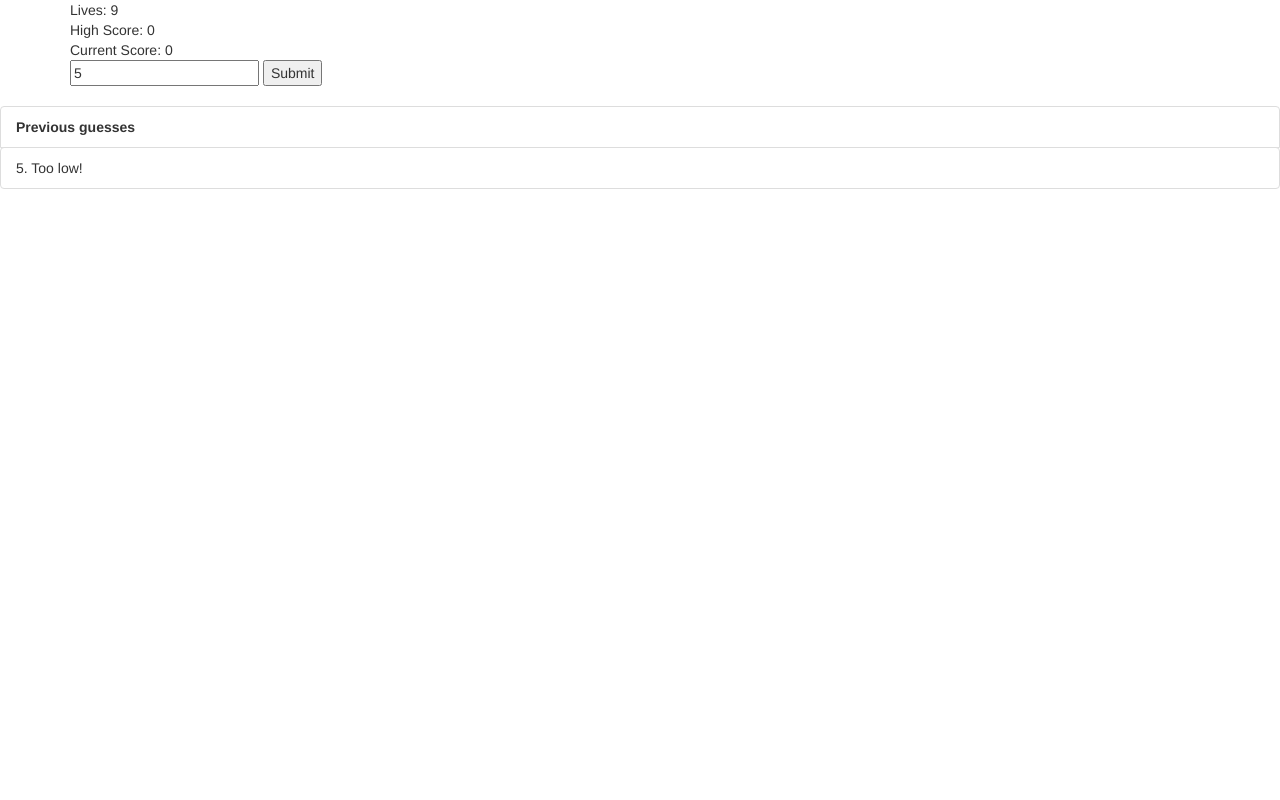
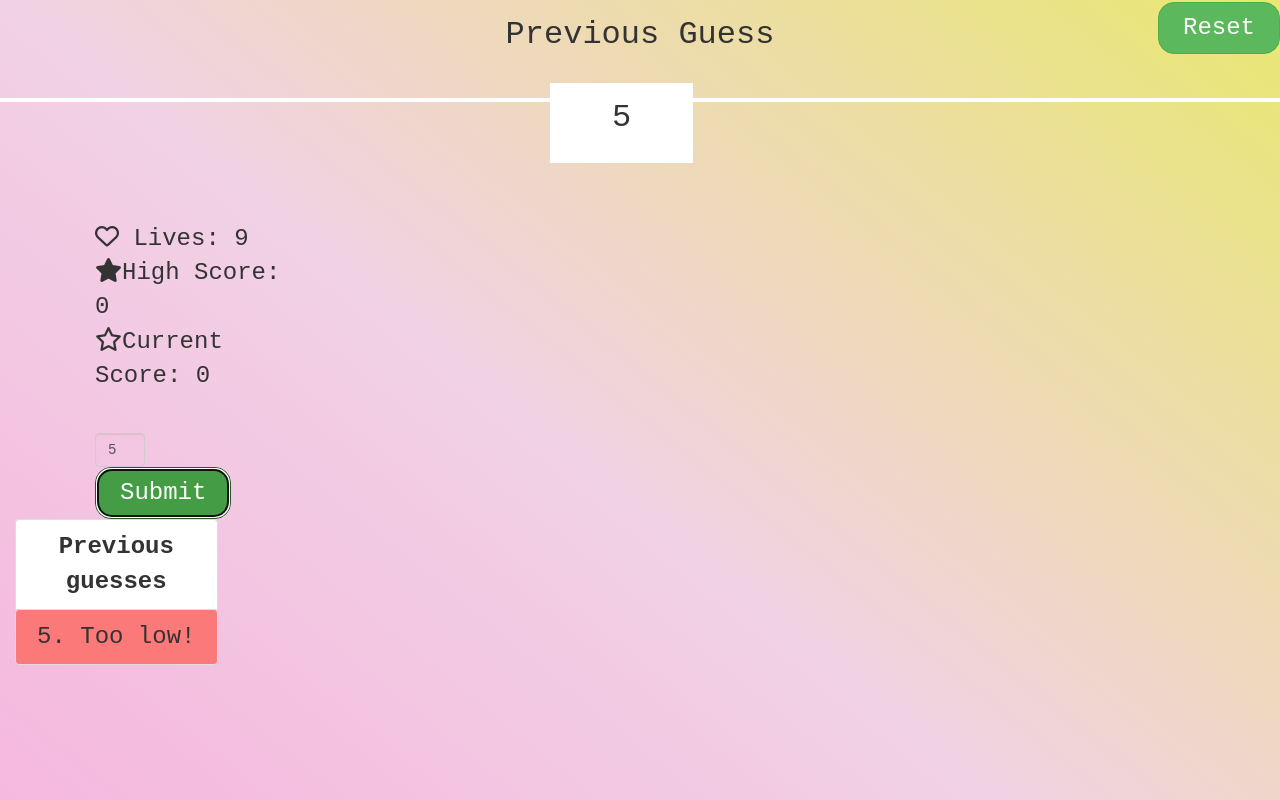
Before and after one commit to G-Jeffrey/test, a plain HTML site: page project3/index.html in a window 1280 px wide. Both pictures are taken after typing "5" into the empty fields and a click on the button "Submit". Shown: the top 800 px of the page. Drawn offline with nearby package versions, Linux system fonts and the light colour scheme.

Commit message:
project 3 done

```diff
--- a/project3/index.html
+++ b/project3/index.html
@@ -6,24 +6,121 @@
     <title>Project 3</title>
     <link rel="stylesheet" href="https://maxcdn.bootstrapcdn.com/bootstrap/3.4.0/css/bootstrap.min.css">
     <link rel="stylesheet" href="style.css">
+    <script src="https://kit.fontawesome.com/1ed23d32e7.js" crossorigin="anonymous"></script>
+    <style>
+        body{
+            font-family: 'Courier New', Courier, monospace;
+            background-image: linear-gradient(to top right, rgb(247, 176, 220), rgb(241, 209, 229), rgb(233, 231, 113));
+            background-repeat: no-repeat;
+            height: 130vh;
+            margin:0;
+            font-size: 3vh;
+        }
+        #body{
+            position: absolute;
+            height: 130vh;
+            width:100%;
+            text-align: center;
+            align-items: center;
+            z-index: 0;
+        }
+        .red{
+            background-color:rgb(252, 121, 121);
+        }
+        .green{
+            background-color:rgb(120, 248, 137);
+        }
+        #guess{
+            background-color:rgba(0,0,0,0);
+        }
+        hr{
+            border: none;
+            height: 0.5vh;
+            background-color: white;
+        }
+        .prevGuess{
+            width:100%;
+            margin-top: 5vh;
+            margin-bottom: 10vh;
+        }
+        .line{
+            width:100%;
+            height: .5vh;
+            background-color: white;
+
+        }
+        .block{
+            position: absolute;
+            width:17.8vh;
+            height: 10vh;
+            background-color: white;
+            top:8%;
+            left: 43%;
+        }
+        .guess{
+            padding-top: 1.5vh;
+            overflow: hidden;
+            text-align: center;
+            font-size: 4vh;
+        }
+        /* @media (min-width: 768px) {
+            .guess{
+                font-size: 20px;
+            }
+        }
+        @media (min-width: 1200px) {
+            .guess{
+                font-size: 30px;
+            }
+        } */
+        .btn{
+            font-size:3vh;
+            padding-top:1vh;
+            padding-bottom:1vh;
+            padding-left:3vh;
+            padding-right:3vh;
+            border-radius: 2vh;
+        }
+        .reset{
+            float:right;
+            margin-top:-7vh;
+        }
+        .display{
+            padding-top: 5vh;
+            padding-left:10vh;
+            text-align: left;
+        }
+    </style>
 </head>
 <body>
-    <div class="container">
-            <div class="display">
-            <div class="col"> Lives: <span id="lives"></span></div>
-            <div class="col"> High Score: <span id="highScore"></span></div>
-            <div class="col"> Current Score: <span id="score"></span></div>
+
+    <span id="body">
+        <div class="guess">Previous Guess</div>
+        <button onclick="reset()" class="btn btn-success reset">Reset</button>
+    <div class="prevGuess">
+
+        <div class="line"></div>
+        <div class="block">
+            <div class="guess" id="prev">??</div>
         </div>
-        <input id="guess" type="number" placeholder="1-100">
-        <input type="button" onclick="clicked()" value="Submit">
+    </div>
+    <div class="container col-xs-6 col-md-6 col-lg-3">
+        <div class="display">
+            <div class="col"><i class="far fa-heart"></i> Lives: <span id="lives"></span></div>
+            <div class="col"><i class="fas fa-star"></i>High Score: <span id="highScore"></span></div>
+            <div class="col"><i class="far fa-star"></i>Current Score: <span id="score"></span></div>
+        </div>
+        <div class="col-md-6 col-sm-6 display"><input id="guess" type="number" placeholder="1-100" class="form-control">
+        <input type="button" onclick="clicked()" value="Submit" class="btn btn-success"></ div>
     </div>
     <br>
-    <ul class="list-group">
+    <ul class="list-group col-xs-6  col-md-6 col-lg-9">
         <li class="list-group-item">
             <b>Previous guesses</b>
         </li>
-        <span id="prevGuesses"></span>
+        <span id="prevGuesses" style="font-color:white;"></span>
     </ul>
     <script src="script.js"></script>
+</span>
 </body>
 </html>
--- a/project3/script.js
+++ b/project3/script.js
@@ -1,5 +1,3 @@
-// Alright got it
-// thank you
 randNum = (x,y) => {
     return Math.floor(Math.random()*y+x);
 }
@@ -11,6 +9,7 @@ document.getElementById("score").innerHTML = score;
 clicked = () => {
     let guess = parseInt(document.getElementById('guess').value);
     if(isNaN(guess)){
+        changeGuess("N/A");
         alert("No Input");
         return;
     }
@@ -21,27 +20,32 @@ clicked = () => {
         }
         return;
     }
-
+    changeGuess(guess);
     if(guess==answer){
         answer = randNum(1,100);
         score++;
-        defaultbg("green");
         console.log(answer);
         document.getElementById("score").innerHTML = score;
         document.getElementById("highScore").innerHTML = Math.max(highScore,score);
-        document.getElementById('guess').value="";
+        defaultbg("green");
+        guess+=". Correct!";
+        prependGuess(guess,"green");
         return;
     }else if(guess>answer){
         guess+=". Too high!";
     }else{
         guess+= ". Too low!";
     }
+    lives--;
     defaultbg("red");
-    lives--;
     document.getElementById("lives").innerHTML = lives;
-    prependGuess(guess);
+    prependGuess(guess,"red");
+    if(lives===0){
+
+    }
 }
 reset = () => {
+    changeGuess("??");
     answer = randNum(1,100);
     lives = 10;
     score = 0;
@@ -50,15 +54,19 @@ reset = () => {
     document.getElementById("prevGuesses").innerHTML ="";
 }
 defaultbg = (color) => {
-    document.body.style.backgroundColor = color;
-    if(color!="white"){
-        setTimeout("defaultbg('white')",500);
+    document.getElementById("body").style.backgroundColor = color;
+    if(color!="transparent"){
+        setTimeout("defaultbg('transparent')",1000);
     }
 }
-prependGuess = (x) => {
+prependGuess = (x, color) => {
     let item = document.createElement("li");
     let text = document.createTextNode(x);
     item.classList.add("list-group-item");
+    item.classList.add(color);
     item.appendChild(text);
     document.getElementById("prevGuesses").prepend(item);
 }
+changeGuess = (guess) =>{
+    document.getElementById("prev").innerHTML = guess;
+}
```
Also changed, not shown: 1 other file.
